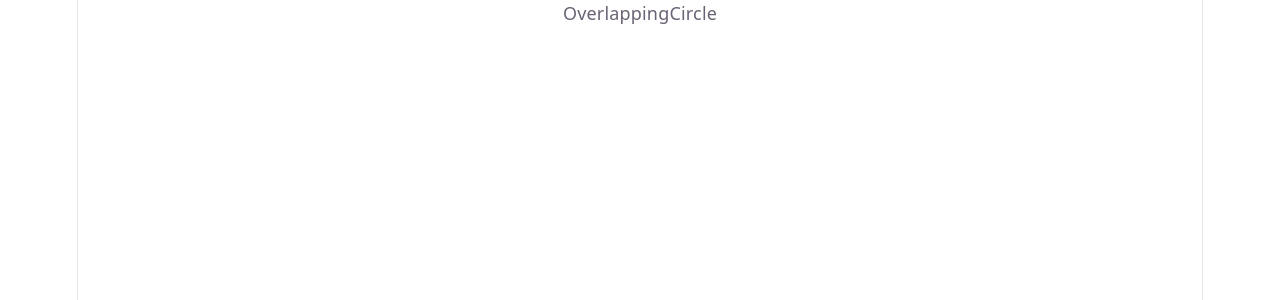
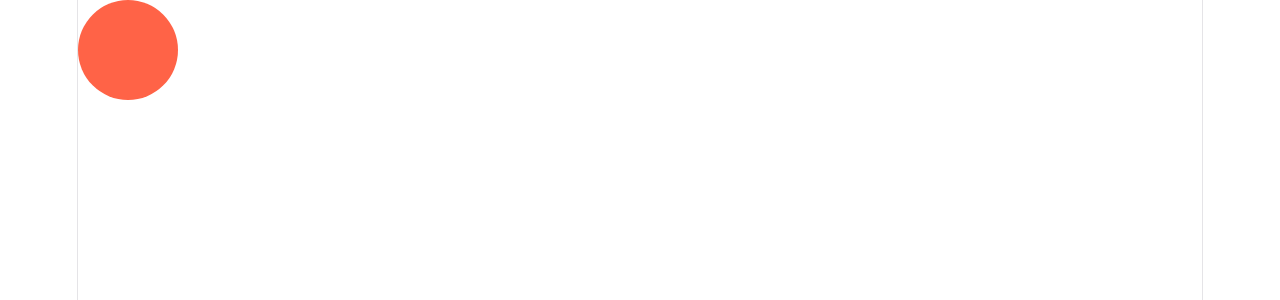
Before and after one commit to kiran-kharsel/detect-overlapping-circle, a React (Vite) app: page / in a window 1280 px wide. Shown: the top 300 px of the page. Built offline with nearby package versions, Linux system fonts and the light colour scheme.

Commit message:
feat: create circle component

```diff
--- a/src/overlapping-circle/OverlappingCircle.jsx
+++ b/src/overlapping-circle/OverlappingCircle.jsx
@@ -3,8 +3,18 @@ import './style.css'
 
 function OverlappingCircle() {
   return (
-    <div>OverlappingCircle</div>
+    <div className='overlapping-circle'>
+        <Circle/>
+    </div>
   )
 }
 
 export default OverlappingCircle
+
+
+// circle component
+function Circle(){
+    return (
+        <div className='circle'></div>
+    )
+}
--- a/src/overlapping-circle/style.css
+++ b/src/overlapping-circle/style.css
@@ -0,0 +1,10 @@
+.overlapping-circle{
+
+}
+
+.circle{
+    height: 100px;
+    width: 100px;
+    background-color: tomato;
+    border-radius: 50%;
+}
```
